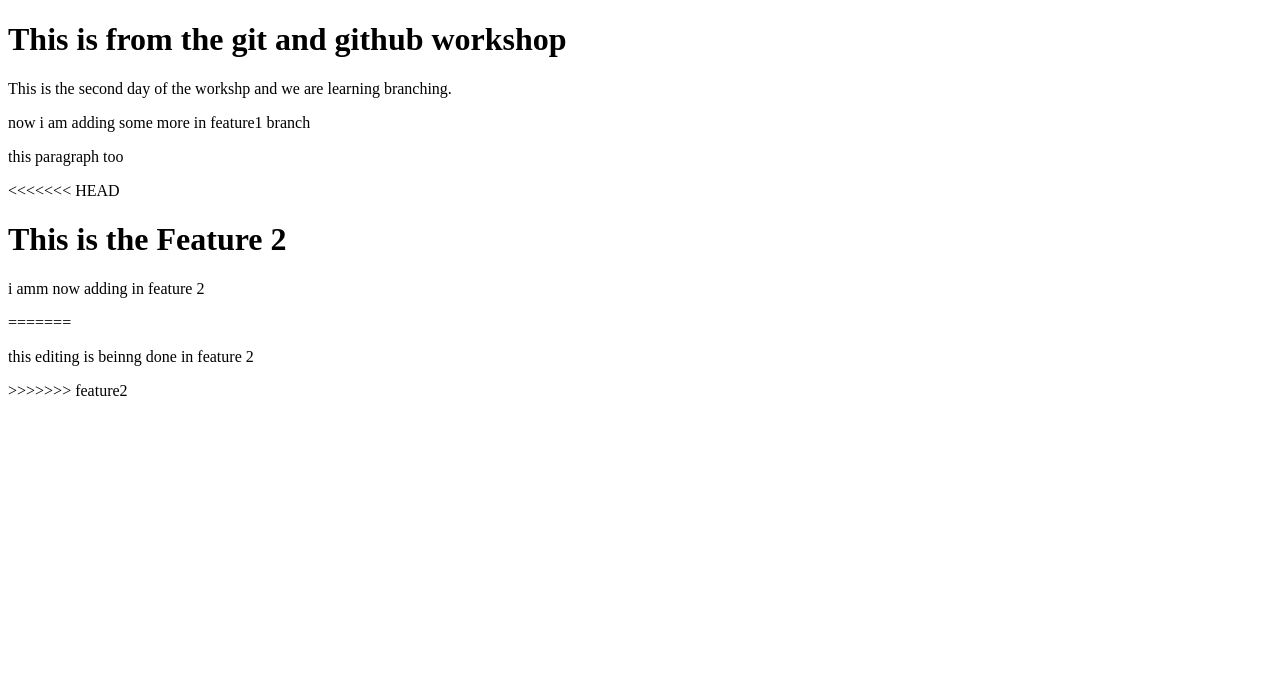
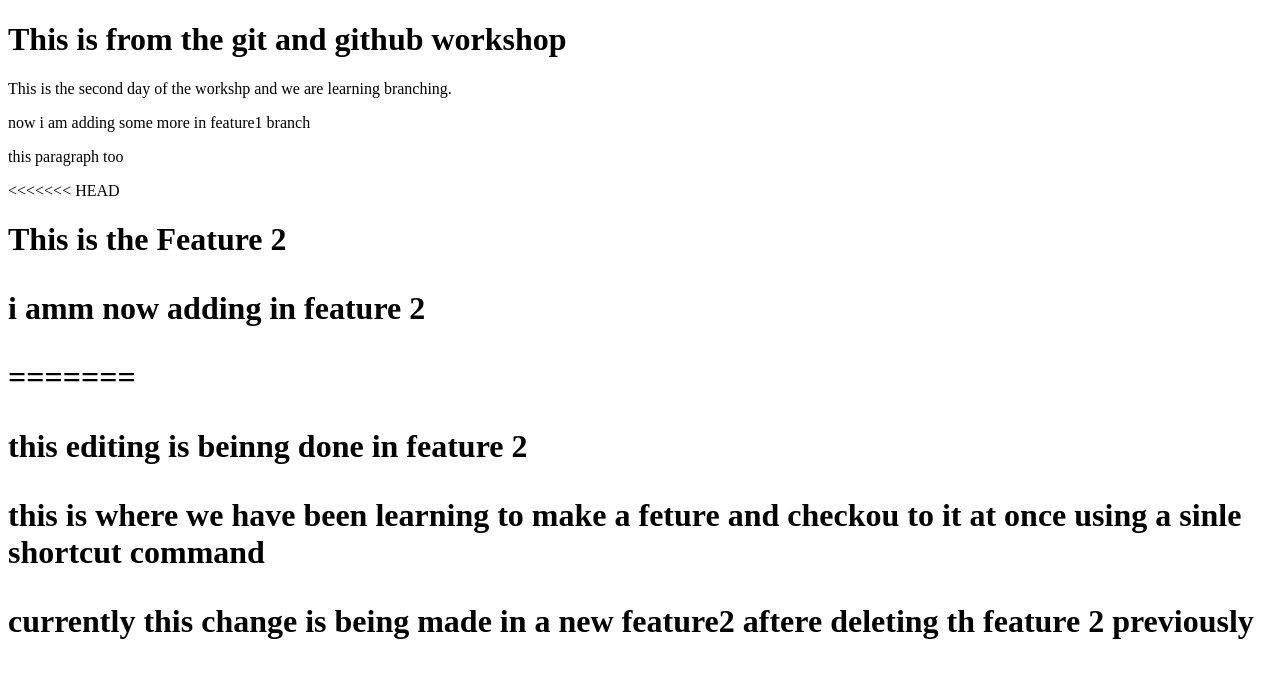
Before and after one commit to ShreetiUpreti/gitandgithubworkshop, a plain HTML site: page index.html in a window 1280 px wide. Drawn offline with Linux system fonts and the light colour scheme.

Commit message:
addition of contents in feature 2

```diff
--- a/index.html
+++ b/index.html
@@ -14,13 +14,16 @@
 
 <<<<<<< HEAD
 
-<h1>This is the Feature 2</h1>
+<h1>This is the Feature 2</h1s>
 
 <p>i amm now adding in feature 2</p>
 =======
+
 <p>this editing is beinng done in feature 2</p>
 
->>>>>>> feature2
+
+<P>this is where we have been learning to make a feture and checkou to it at once using a sinle shortcut command</p>
+<p>currently this change is being made in a new feature2 aftere deleting th feature 2 previously</p>
 
 </body>
 </html>
```
